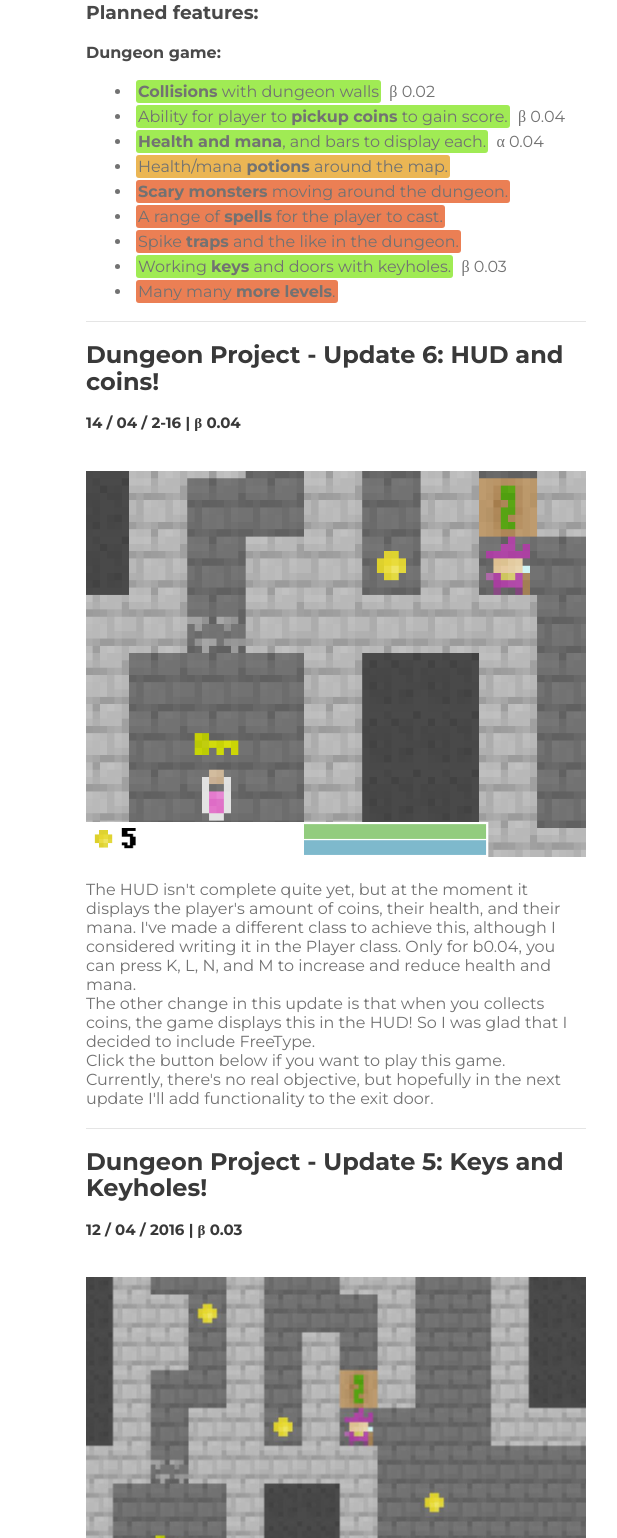
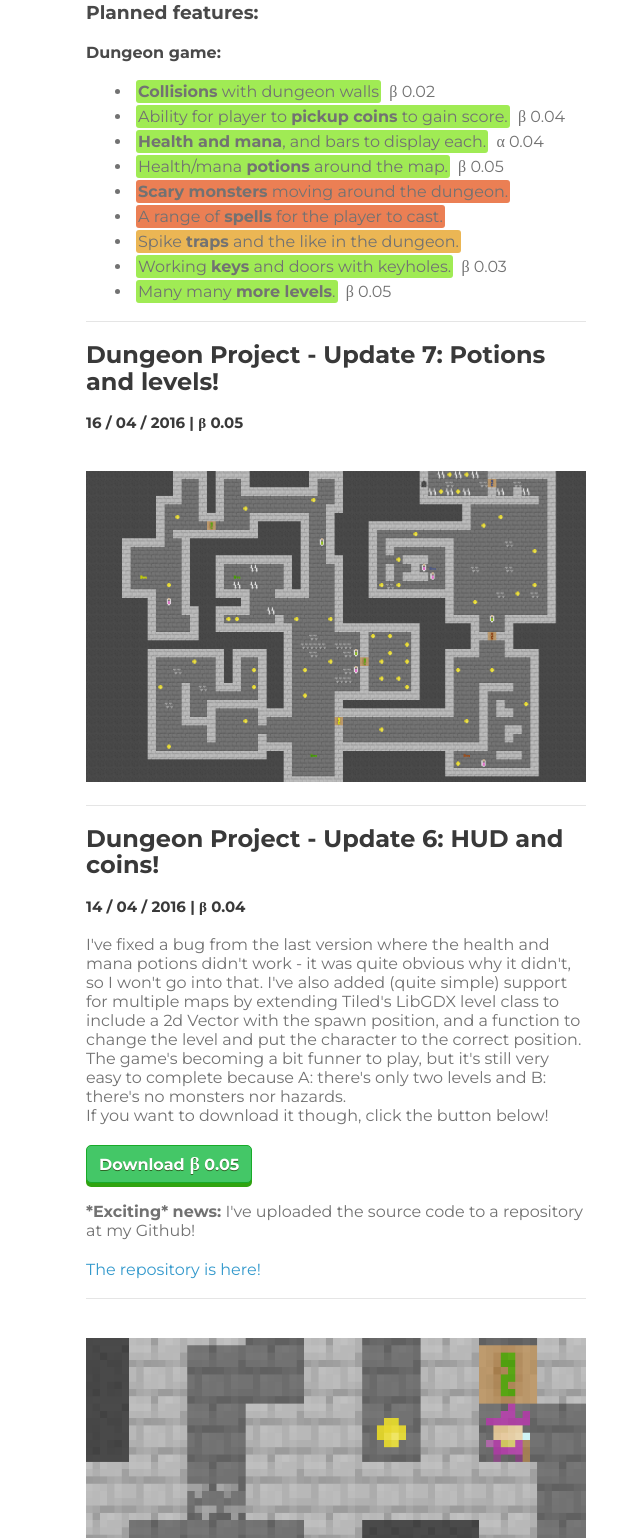
Before and after one commit to j4cobgarby/Blog, a plain HTML site: page index.html in a window 1280 px wide. Shown: the part 106-1644 px from the top of the page, 484-1101 px from the left. Drawn offline with Linux system fonts and the light colour scheme.

Commit message:
Updated blog

```diff
--- a/index.html
+++ b/index.html
@@ -34,21 +34,29 @@
               <li><span class="highlight green"><b>Collisions</b> with dungeon walls</span> &beta; 0.02</li>
               <li><span class="highlight green">Ability for player to <b>pickup coins</b> to gain score.</span> &beta; 0.04</li>
               <li><span class="highlight green"><b>Health and mana</b>, and bars to display each.</span> &alpha; 0.04</li>
-              <li><span class="highlight orange">Health/mana <b>potions</b> around the map.</span></li>
+              <li><span class="highlight green">Health/mana <b>potions</b> around the map.</span> &beta; 0.05</li>
               <li><span class="highlight red"><b>Scary monsters</b> moving around the dungeon.</span></li>
               <li><span class="highlight red">A range of <b>spells</b> for the player to cast.</span></li>
-              <li><span class="highlight red">Spike <b>traps</b> and the like in the dungeon.</span></li>
+              <li><span class="highlight orange">Spike <b>traps</b> and the like in the dungeon.</span></li>
               <li><span class="highlight green">Working <b>keys</b> and doors with keyholes.</span> &beta; 0.03</li>
-              <li><span class="highlight red">Many many <b>more levels</b>.</span></li>
+              <li><span class="highlight green">Many many <b>more levels</b>.</span> &beta; 0.05</li>
           </ul>
           <hr>
+          <h2>Dungeon Project - Update 7: Potions and levels!</h2>
+          <h2 style="font-size: 15px">16 / 04 / 2016 | &beta; 0.05</h2>
+          <br>
+          <img src="images/level2.PNG"><br><br>
+          <hr>
           <h2>Dungeon Project - Update 6: HUD and coins!</h2>
-          <h2 style="font-size: 15px">14 / 04 / 2-16 | &beta; 0.04</h2>
-          <br>
+          <h2 style="font-size: 15px">14 / 04 / 2016 | &beta; 0.04</h2>
+          <p>I've fixed a bug from the last version where the health and mana potions didn't work - it was quite obvious why it didn't, so I won't go into that. I've also added (quite simple) support for multiple maps by extending Tiled's LibGDX level class to include a 2d Vector with the spawn position, and a function to change the level and put the character to the correct position. The game's becoming a bit funner to play, but it's still very easy to complete because A: there's only two levels and B: there's no monsters nor hazards.<br>If you want to download it though, click the button below!</p>
+          <a href="downloads/dungeon_versions/beta/dungeon_b0.05.jar" class="download">Download &beta; 0.05</a><br>
+          <p><br><b>*Exciting* news:</b> I've uploaded the source code to a repository at my Github!</p>
+          <a href=https://github.com/j4cobgarby/Dungeon>The repository is here!</a><br><br>
+          <hr><br>
           <img src="images/hud.PNG"><br><br>
           <p>The HUD isn't complete quite yet, but at the moment it displays the player's amount of coins, their health, and their mana. I've made a different class to achieve this, although I considered writing it in the Player class. Only for b0.04, you can press K, L, N, and M to increase and reduce health and mana.<br>
-          The other change in this update is that when you collects coins, the game displays this in the HUD! So I was glad that I decided to include FreeType.<br>
-          Click the button below if you want to play this game. Currently, there's no real objective, but hopefully in the next update I'll add functionality to the exit door.</p>
+          The other change in this update is that when you collects coins, the game displays this in the HUD! So I was glad that I decided to include FreeType.<br></p>
           <hr>
           <h2>Dungeon Project - Update 5: Keys and Keyholes!</h2>
           <h2 style="font-size: 15px">12 / 04 / 2016 | &beta; 0.03</h2>
```
Also changed, not shown: images/level2.PNG (added), 1 other file.
